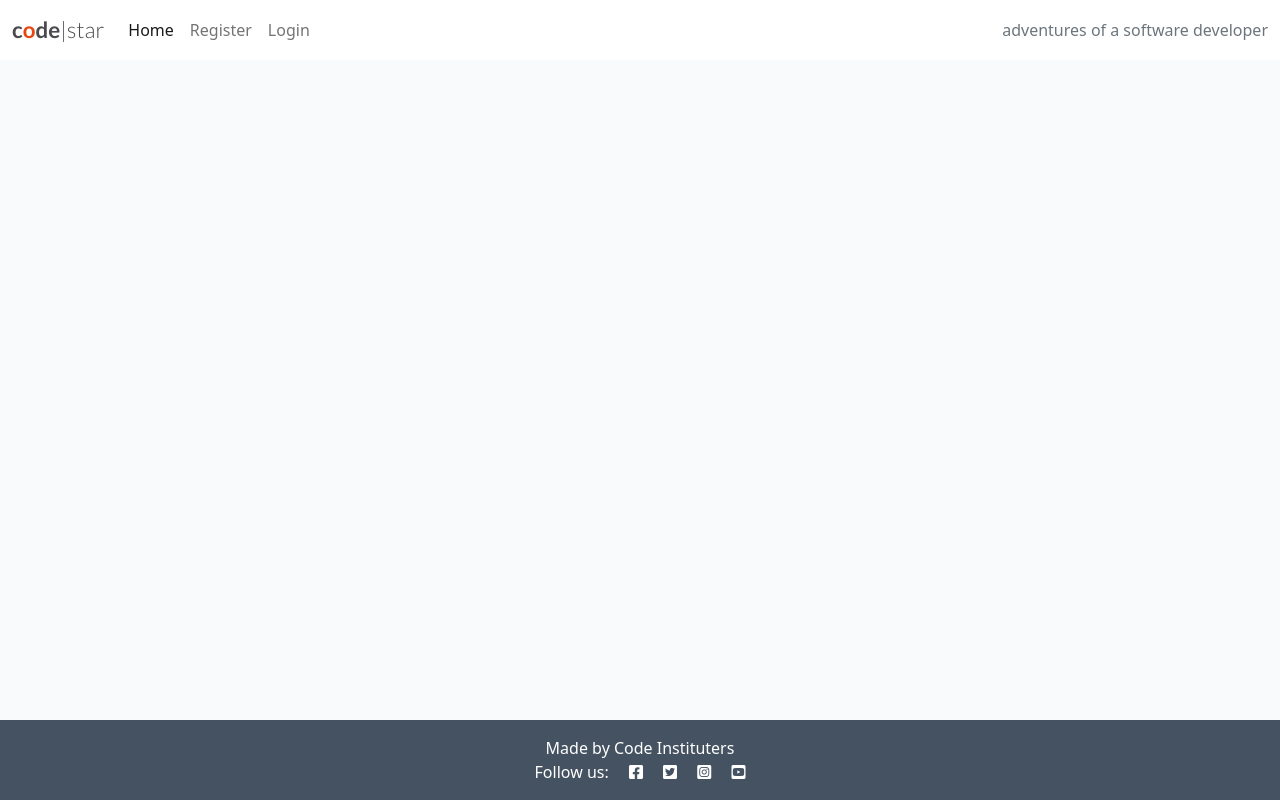
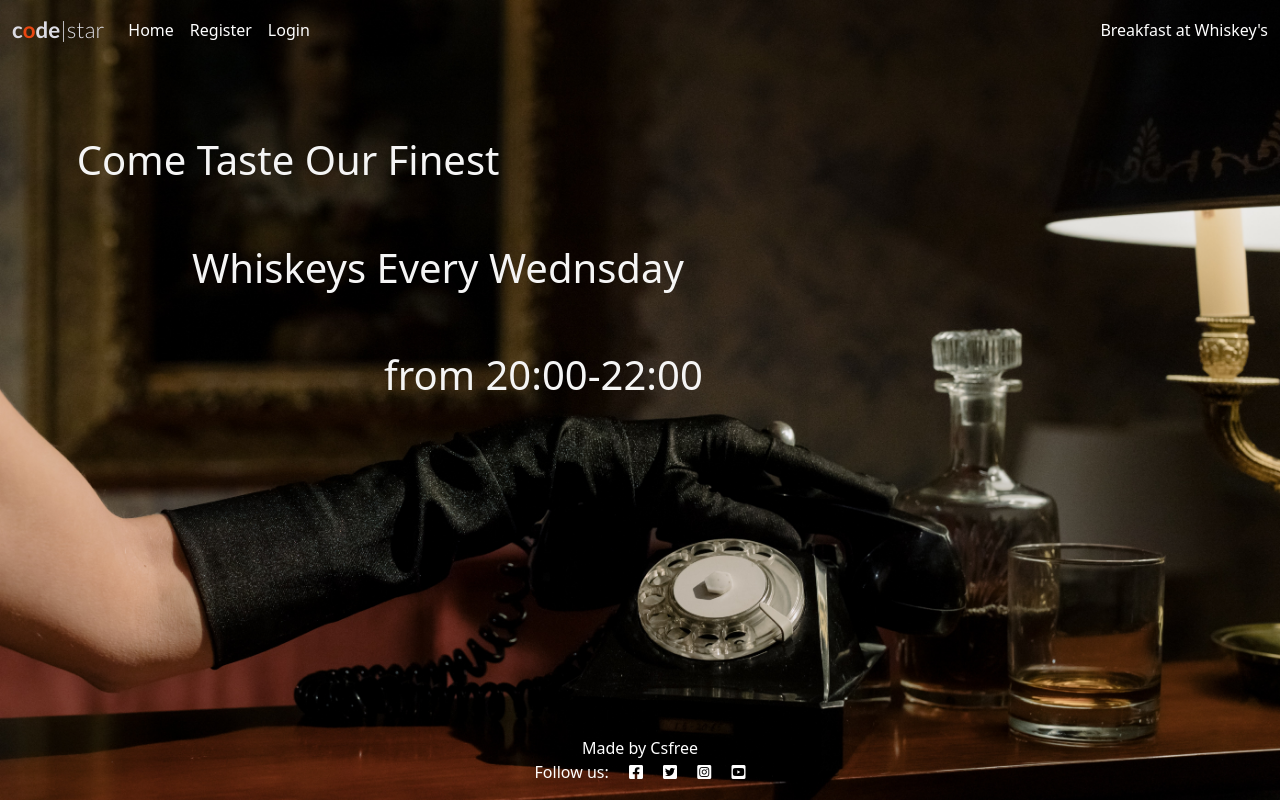
Before and after one commit to csfree87/project-4-bookings, a Django app: page / in a window 1280 px wide. Run offline with Django 3.2, Linux system fonts and the light colour scheme; data that the repository does not hold is empty.

Commit message:
Testing git push

```diff
--- a/codestar/settings.py
+++ b/codestar/settings.py
@@ -141,7 +141,7 @@ USE_TZ = True
 
 STATIC_URL = '/static/'
 STATICFILES_STORAGE = 'cloudinary_storage.storage.StaticHashedCloudinaryStorage'
-STATICFILES_DIR = [os.path.join(BASE_DIR, 'static')]
+STATICFILES_DIR = [os.path.join(BASE_DIR, '/')]
 STATIC_ROOT = os.path.join(BASE_DIR, 'static_files')
 
 MEDIA_URL = '/media/'
--- a/static/css/style.css
+++ b/project4/static/css/style.css
@@ -1,12 +1,17 @@
 body {
-    background-color: #F9FAFC;
+    background-image: url("../media/pexels-cottonbro-7322134.jpg");
+    background-size: 100%;
+    background-repeat: no-repeat;
+    position: relative;
+    z-index: -1;
+    padding-bottom: -1%;
 }
 
 .brand {
     font-family: Lato, sans-serif;
     font-size: 1.4rem;
     font-weight: 700;
-    color: #4A4A4F;
+    color: #dcdce4;
 }
 
 .red-o {
@@ -22,7 +27,7 @@ body {
 }
 
 .dark-bg {
-    background-color: #445261;
+    background-color: #333a41;
 }
 
 .main-bg {
@@ -62,7 +67,7 @@ body {
 }
 
 .masthead-text {
-    background-color: #445261;
+    background-color: #c5cacf;
     color: white;
     position: relative;
 }
@@ -79,7 +84,7 @@ body {
     right: 90%;
     height: 100%;
     width: 150%;
-    background: #445261;
+    background: #bdc1c5;
     -webkit-transform: skew(15deg);
     -moz-transform: skew(15deg);
     transform: skew(15deg);
@@ -88,7 +93,7 @@ body {
 
 .post-link {
     text-decoration: none;
-    color: #445261;
+    color: #d3d8dd;
 }
 
 .post-link:hover,
@@ -124,7 +129,7 @@ body {
 
 .link:hover,
 .link:active {
-    color: #445261;
+    color: #93979b;
     text-decoration: underline;
 }
 
@@ -140,3 +145,36 @@ body {
     background: transparent;
     border: none;
 }
+
+.text-white {
+    color: whitesmoke;
+}
+
+.navbar-text {
+    text-align: center;
+}
+
+#right-about {
+    color: whitesmoke;
+    z-index: 1;
+    padding-top: 4%;
+    padding-left: 30%;
+}
+
+#center-about {
+    color: whitesmoke;
+    z-index: 1;
+    padding-top: 4%;
+    padding-left: 15%;
+}
+
+#left-about {
+    color: whitesmoke;
+    z-index: 1;
+    padding-top: 6%;
+    padding-left: 6%;
+}
+
+.footer {
+    text-align: right;
+}
--- a/templates/base.html
+++ b/templates/base.html
@@ -4,7 +4,7 @@
 <html class="h-100">
 
 <head>
-    <title>CodeStar Blog</title>
+    <title>BAW.se</title>
 
     <link rel="preconnect" href="https://fonts.gstatic.com">
     <link href="https://fonts.googleapis.com/css2?family=Roboto:wght@300&display=swap" rel="stylesheet">
@@ -20,10 +20,10 @@
     <link rel="shortcut icon" href="#">
 </head>
 
-<body class="d-flex flex-column h-100 main-bg">
+<body class="d-flex flex-column h-100">
     <!-- Navigation -->
 
-    <nav class="navbar navbar-expand-lg navbar-light bg-white">
+    <nav class="navbar navbar-expand-lg navbar-light">
         <div class="container-fluid">
             <a class="navbar-brand" href="{% url 'home' %}"><span class="brand">c<span class="red-o">o</span>de<span
                         class="thin">|star</span></span></span></a>
@@ -34,38 +34,36 @@
             <div class="collapse navbar-collapse" id="navbarText">
                 <ul class="navbar-nav me-auto mb-2 mb-lg-0">
                     <li class="nav-item">
-                        <a class="nav-link active" aria-current="page" href="{% url 'home' %}">Home</a>
+                        <a class="nav-link active text-white" href="{% url 'home' %}">Home</a>
                     </li>
                     {% if user.is_authenticated %}
                     <li class="nav-item">
-                        <a class="nav-link" href="{% url 'account_logout' %}">Logout</a>
+                        <a class="nav-link text-white" href="{% url 'account_logout' %}">Logout</a>
                     </li>
                     {% else %}
                     <li class="nav-item">
-                        <a class="nav-link" href="{% url 'account_signup' %}">Register</a>
+                        <a class="nav-link text-white" href="{% url 'account_signup' %}">Register</a>
                     </li>
                     <li class="nav-item">
-                        <a class="nav-link" href="{% url 'account_login' %}">Login</a>
+                        <a class="nav-link text-white" href="{% url 'account_login' %}">Login</a>
                     </li>
                     {% endif %}
 
                 </ul>
-                <span class="navbar-text text-muted">
-                    adventures of a software developer
+                <span class="navbar-text text-white">
+                    Breakfast at Whiskey's
                 </span>
             </div>
         </div>
     </nav>
 
-    <main class="flex-shrink-0 main-bg">
-        {% block content %}
-        <!-- Content Goes here -->
-        {% endblock content %}
-    </main>
+    {% block content %}
+    <!-- Content Goes here -->
+    {% endblock content %}
 
     <!-- Footer -->
-    <footer class="footer mt-auto py-3 dark-bg">
-        <p class="m-0 text-center text-white">Made by Code Instituters</p>
+    <footer class="footer mt-auto py-3">
+        <p class="m-0 text-center text-white">Made by Csfree</p>
         <p class="m-0 text-center text-white">Follow us: <i class="fab fa-facebook-square ms-3"></i>
             <i class="fab fa-twitter-square ms-3"></i>
             <i class="fab fa-instagram-square ms-3"></i>
--- a/templates/index.html
+++ b/templates/index.html
@@ -2,58 +2,10 @@
 
 {% block content %}
 
-<div class="container-fluid">
-    <div class="row">
+<div>
+    <h1 id="left-about">Come Taste Our Finest</h1>
+    <h1 id="center-about">Whiskeys Every Wednsday</h2>
+    <h1 id="right-about">from 20:00-22:00</h3>
+</div>
 
-        <!-- Blog Entries Column -->
-        <div class="col-12 mt-3 left">
-            <div class="row">
-                {% for post in post_list %}
-                <div class="col-md-4">
-                    <div class="card mb-4">
-                        <div class="card-body">
-                            <div class="image-container">
-                                {% if "placeholder" in post.featured_image.url %}
-                                <img class="card-img-top"
-                                    src="https://codeinstitute.s3.amazonaws.com/fullstack/blog/default.jpg">
-                                {% else %}
-                                <img class="card-img-top" src=" {{ post.featured_image.url }}">
-                                {% endif %}
-                                <div class="image-flash">
-                                    <p class="author">Author: {{ post.author }}</p>
-                                </div>
-                            </div>
-                            <a href="{% url 'post_detail' post.slug  %}" class="post-link">
-                                <h2 class="card-title">{{ post.title }}</h2>
-                                <p class="card-text">{{ post.excerpt }}</p>
-                            </a>
-                            <hr />
-                            <p class="card-text text-muted h6">{{ post.created_on}} <i class="far fa-heart"></i>
-                                {{ post.number_of_likes }}</p>
-                        </div>
-                    </div>
-                </div>
-                {% if forloop.counter|divisibleby:3 %}
-            </div>
-            <div class="row">
-                {% endif %}
-                {% endfor %}
-
-            </div>
-        </div>
-    </div>
-    {% if is_paginated %}
-    <nav aria-label="Page navigation">
-        <ul class="pagination justify-content-center">
-            {% if page_obj.has_previous %}
-            <li><a href="?page={{ page_obj.previous_page_number }}" class="page-link">&laquo; PREV </a></li>
-            {% endif %}
-            {% if page_obj.has_next %}
-            <li><a href="?page={{ page_obj.next_page_number }}" class="page-link"> NEXT &raquo;</a></li>
-
-            {% endif %}
-        </ul>
-    </nav>
-    {% endif %}
-</div>
 {%endblock%}
```
Also changed, not shown: project4/admin.py (line endings or trailing spaces), project4/static/media/brick-wall-1834784_1920.jpg (renamed from media/brick-wall-1834784_1920.jpg), project4/static/media/drink-7068737_1280.jpg (added), project4/static/media/pexels-cottonbro-7322134.jpg (added), project4/static/media/whiskey-background.jpg (added).
